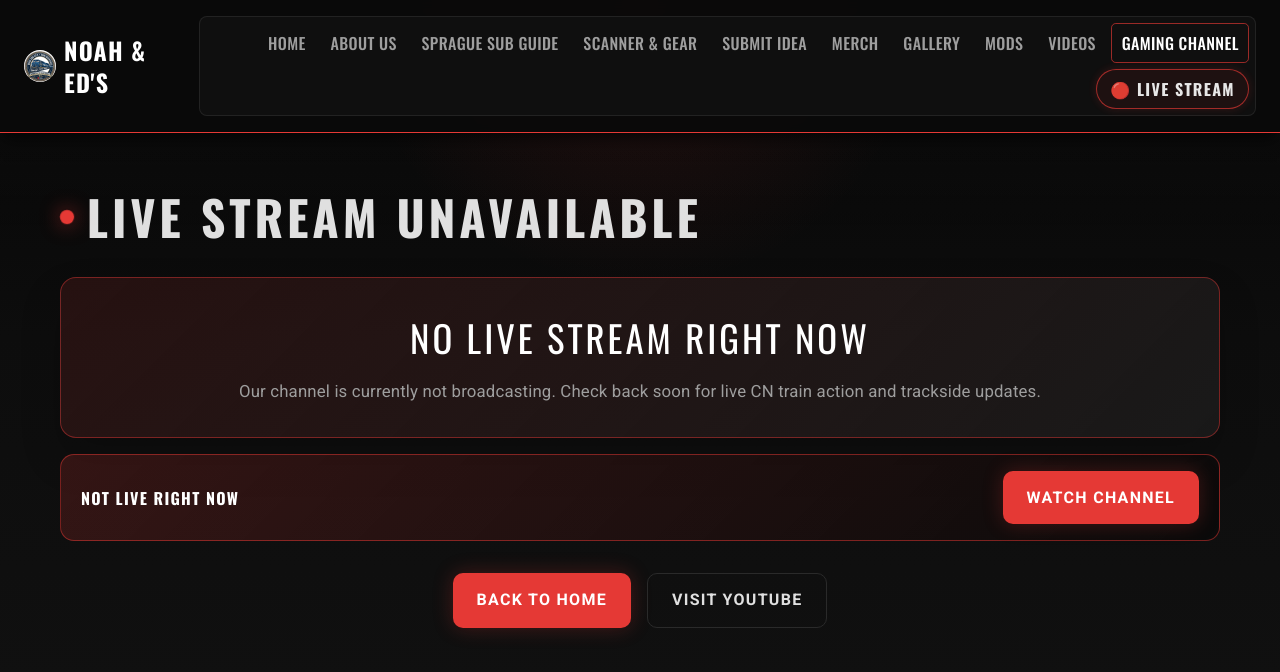
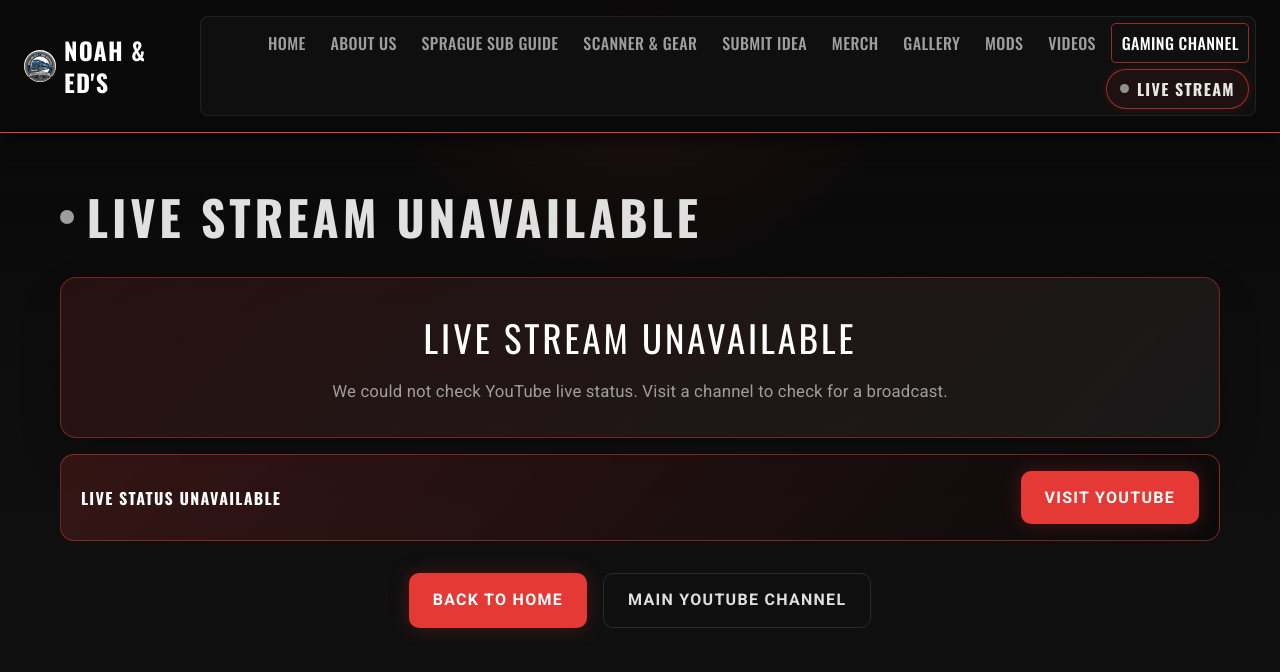
Before and after one commit to Noahandedsadventure/main-website, a website: page live.html in a window 1280 px wide. Drawn offline with nearby package versions, Linux system fonts and the light colour scheme; no server answers.

Commit message:
Polish live stream status handling

```diff
--- a/live.html
+++ b/live.html
@@ -92,13 +92,13 @@
                 <a href="mods.html" class="nav-btn text-cn-muted hover:text-white pb-1 transition-colors uppercase text-sm md:text-base font-medium">Mods</a>
                 <a href="video.html" class="nav-btn text-cn-muted hover:text-white pb-1 transition-colors uppercase text-sm md:text-base font-medium">Videos</a>
                 <a href="gaming.html" class="nav-btn gaming-nav-link text-cn-muted hover:text-white pb-1 transition-colors uppercase text-sm md:text-base font-medium">Gaming Channel</a>
-                <a id="live-nav-link" href="live.html" class="live-stream-link is-live uppercase text-sm md:text-base">🔴 LIVE STREAM</a>
+                <a id="live-nav-link" href="live.html" class="live-stream-link uppercase text-sm md:text-base">LIVE STREAM</a>
             </div>
         </div>
     </nav>
 
     <main class="page">
-        <div class="status-wrap">
+        <div id="status-wrap" class="status-wrap">
             <span class="status-dot" aria-hidden="true"></span>
             <h1 id="stream-title" class="status-text">Checking for live stream...</h1>
         </div>
@@ -125,18 +125,18 @@
         </div>
 
         <div id="offline-box" class="offline-box" style="display: none;">
-            <h3>No live stream right now</h3>
-            <p>Our channel is currently not broadcasting. Check back soon for live CN train action and trackside updates.</p>
+            <h3 id="offline-title">No live stream right now</h3>
+            <p id="offline-message">Neither channel is currently broadcasting. Check back soon for live train streams and updates.</p>
         </div>
 
         <div class="banner-box">
-            <strong>Not live right now</strong>
-            <a class="button primary" href="https://www.youtube.com/@NoahandEdsTrainadventures" target="_blank" rel="noopener noreferrer">Watch Channel</a>
+            <strong id="live-status-banner" aria-live="polite">Checking live status...</strong>
+            <a id="live-watch-link" class="button primary" href="https://www.youtube.com/@NoahandEdsTrainadventures" target="_blank" rel="noopener noreferrer">Visit YouTube</a>
         </div>
 
         <div class="secondary-links">
             <a class="button primary" href="./">Back to Home</a>
-            <a class="button secondary" href="https://www.youtube.com/@NoahandEdsTrainadventures" target="_blank" rel="noopener noreferrer">Visit YouTube</a>
+            <a id="live-channel-link" class="button secondary" href="https://www.youtube.com/@NoahandEdsTrainadventures" target="_blank" rel="noopener noreferrer">Main YouTube Channel</a>
         </div>
     </main>
 
@@ -149,19 +149,37 @@
 
         const liveLayout = document.getElementById('live-layout');
         const offlineBox = document.getElementById('offline-box');
+        const offlineTitle = document.getElementById('offline-title');
+        const offlineMessage = document.getElementById('offline-message');
+        const statusWrap = document.getElementById('status-wrap');
         const streamTitle = document.getElementById('stream-title');
+        const liveStatusBanner = document.getElementById('live-status-banner');
+        const liveWatchLink = document.getElementById('live-watch-link');
+        const liveChannelLink = document.getElementById('live-channel-link');
         const livePlayer = document.getElementById('live-player');
         const liveChat = document.getElementById('live-chat');
         const liveBadge = document.getElementById('live-nav-link');
 
+        function showOfflineState(title, message) {
+            liveLayout.style.display = 'none';
+            offlineBox.style.display = 'block';
+            streamTitle.textContent = title;
+            offlineTitle.textContent = title;
+            offlineMessage.textContent = message;
+            liveStatusBanner.textContent = title === 'No live stream right now' ? 'Not live right now' : 'Live status unavailable';
+            liveWatchLink.href = 'https://www.youtube.com/@NoahandEdsTrainadventures';
+            liveWatchLink.textContent = 'Visit YouTube';
+            liveChannelLink.href = 'https://www.youtube.com/@NoahandEdsTrainadventures';
+            liveChannelLink.textContent = 'Main YouTube Channel';
+            statusWrap.classList.remove('is-live');
+            liveBadge.classList.remove('is-live');
+            livePlayer.src = '';
+            liveChat.src = '';
+        }
+
         async function checkLiveStatus() {
             if (!API_KEY || API_KEY === 'YOUR_YOUTUBE_DATA_API_KEY') {
-                liveLayout.style.display = 'none';
-                offlineBox.style.display = 'block';
-                streamTitle.textContent = 'Live stream unavailable';
-                liveBadge.classList.remove('is-live');
-                livePlayer.src = '';
-                liveChat.src = '';
+                showOfflineState('Live stream unavailable', 'Live status is not configured yet. Visit YouTube to check for a broadcast.');
                 return;
             }
 
@@ -190,12 +208,12 @@
                 }
 
                 if (!liveBroadcast) {
-                    liveLayout.style.display = 'none';
-                    offlineBox.style.display = 'block';
-                    streamTitle.textContent = requestFailed ? 'Live stream unavailable' : 'No live stream right now';
-                    liveBadge.classList.remove('is-live');
-                    livePlayer.src = '';
-                    liveChat.src = '';
+                    showOfflineState(
+                        requestFailed ? 'Live stream unavailable' : 'No live stream right now',
+                        requestFailed
+                            ? 'We could not check YouTube live status. Visit a channel to check for a broadcast.'
+                            : 'Neither channel is currently broadcasting. Check back soon for live train streams and updates.'
+                    );
                     return;
                 }
 
@@ -203,21 +221,25 @@
                 const videoId = video.id.videoId;
                 const title = video.snippet.title;
                 const embedDomain = window.location.hostname;
+                const channelUrl = `https://www.youtube.com/channel/${liveBroadcast.video.snippet.channelId}`;
 
                 streamTitle.textContent = `${channelName}: ${title}`;
+                liveStatusBanner.textContent = `LIVE NOW ON ${channelName}`;
+                offlineTitle.textContent = `${channelName} is live`;
+                liveWatchLink.href = `https://www.youtube.com/watch?v=${videoId}`;
+                liveWatchLink.textContent = 'Watch Live Stream';
+                liveChannelLink.href = channelUrl;
+                liveChannelLink.textContent = `${channelName} on YouTube`;
                 livePlayer.src = `https://www.youtube.com/embed/${videoId}?autoplay=1`;
                 liveChat.src = `https://www.youtube.com/live_chat?v=${videoId}&embed_domain=${embedDomain}`;
 
                 liveLayout.style.display = 'grid';
                 offlineBox.style.display = 'none';
+                statusWrap.classList.add('is-live');
                 liveBadge.classList.add('is-live');
             } catch (error) {
-                liveLayout.style.display = 'none';
-                offlineBox.style.display = 'block';
-                streamTitle.textContent = 'Live stream unavailable';
-                liveBadge.classList.remove('is-live');
-                livePlayer.src = '';
-                liveChat.src = '';
+                console.error('Could not check live status:', error);
+                showOfflineState('Live stream unavailable', 'We could not check YouTube live status. Visit a channel to check for a broadcast.');
             }
         }
 
--- a/styles.css
+++ b/styles.css
@@ -366,12 +366,26 @@ header[role="banner"] {
     transition: all 0.25s ease;
 }
 
+.live-stream-link::before {
+    content: "";
+    width: 0.55rem;
+    height: 0.55rem;
+    flex: 0 0 0.55rem;
+    border-radius: 50%;
+    background: var(--cn-muted);
+}
+
 .live-stream-link.is-live {
     background: rgba(229, 57, 53, 0.18);
     color: #ffffff;
     font-weight: 800;
     box-shadow: 0 0 18px rgba(229, 57, 53, 0.55);
     animation: livePulse 1.8s infinite ease-in-out;
+}
+
+.live-stream-link.is-live::before {
+    background: var(--cn-red);
+    box-shadow: 0 0 10px rgba(229, 57, 53, 0.8);
 }
 
 @keyframes livePulse {
@@ -549,8 +563,13 @@ header[role="banner"] {
 .status-dot {
     width: 14px;
     height: 14px;
+    flex: 0 0 14px;
+    background: var(--cn-muted);
+    border-radius: 50%;
+}
+
+.status-wrap.is-live .status-dot {
     background: var(--cn-red);
-    border-radius: 50%;
     box-shadow: 0 0 18px rgba(229, 57, 53, 0.8);
     animation: pulse 1.5s infinite ease-in-out;
 }
```
Also changed, not shown: about.html (+1 -1 lines), contact.html (+1 -1 lines), gallery.html (+1 -1 lines), gaming.html (+1 -1 lines), gear.html (+1 -1 lines), index.html (+1 -1 lines), merch.html (+1 -1 lines), mods.html (+1 -1 lines), sprague-sub.html (+1 -1 lines), video.html (+1 -1 lines).
